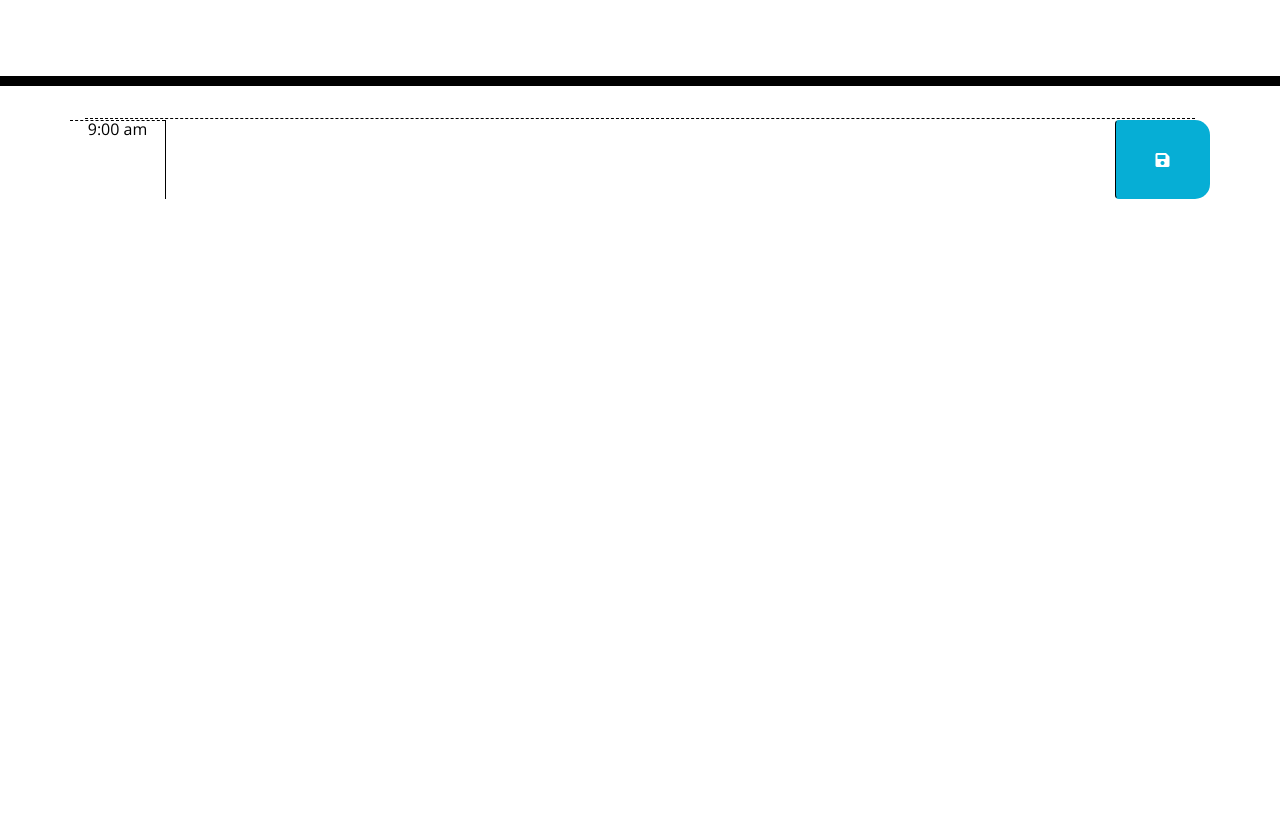
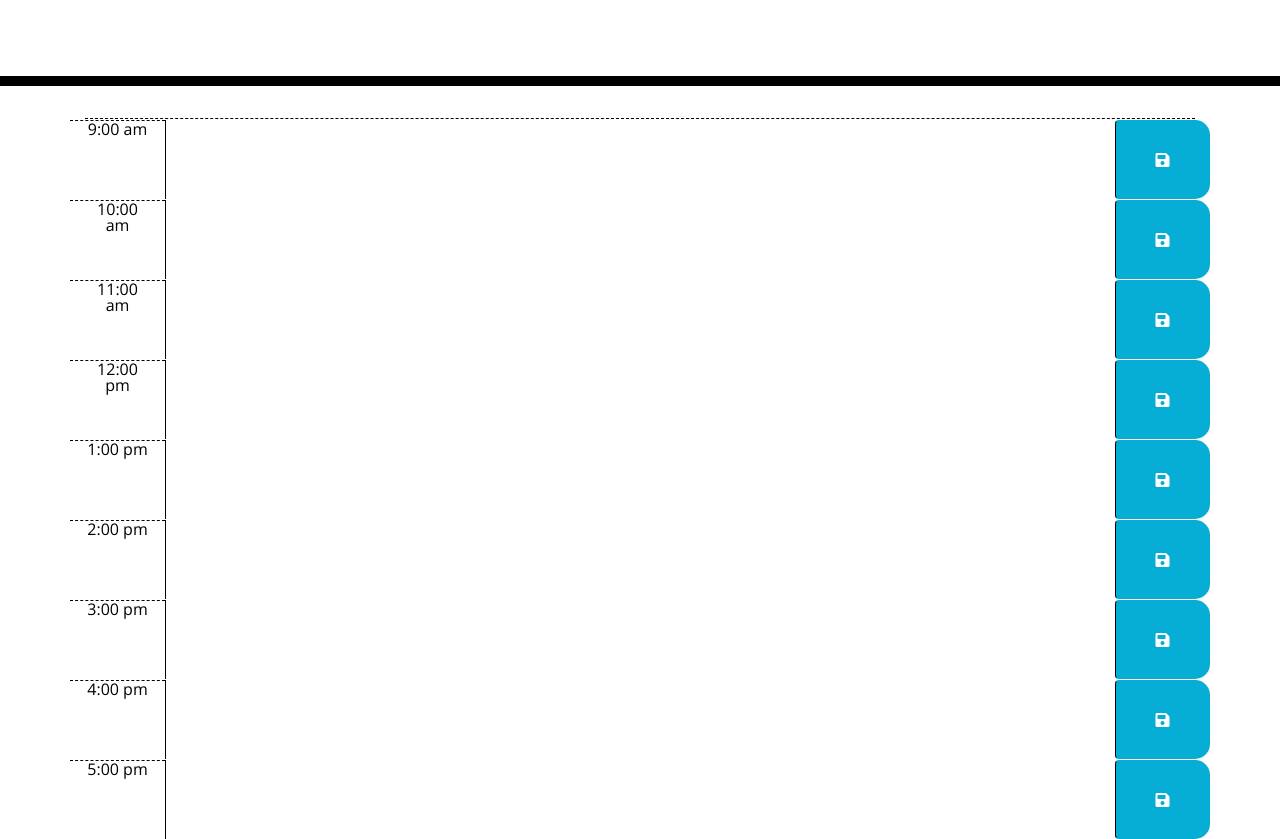
Before and after one commit to Darobinson20/dayz-off, a plain HTML site: page index.html in a window 1280 px wide. Shown: the part 182-1021 px from the top of the page. Before the commit the page ends 800 px from the top, so only its background shows below. Drawn offline with nearby package versions, Linux system fonts and the light colour scheme.

Commit message:
time slots 50%

```diff
--- a/index.html
+++ b/index.html
@@ -42,6 +42,54 @@
             <button class="btn saveBtn col-md-1"><i class="fas fa-save"></i></button>
     </div>
 
+    <div id="nine" class="row time-block">
+        <div class="col-md-1 hour">10:00 am</div>
+            <textarea class="col-md-10 description"></textarea>
+            <button class="btn saveBtn col-md-1"><i class="fas fa-save"></i></button>
+    </div>
+
+    <div id="nine" class="row time-block">
+        <div class="col-md-1 hour">11:00 am</div>
+            <textarea class="col-md-10 description"></textarea>
+            <button class="btn saveBtn col-md-1"><i class="fas fa-save"></i></button>
+    </div>
+
+    <div id="nine" class="row time-block">
+        <div class="col-md-1 hour">12:00 pm</div>
+            <textarea class="col-md-10 description"></textarea>
+            <button class="btn saveBtn col-md-1"><i class="fas fa-save"></i></button>
+    </div>
+
+    <div id="nine" class="row time-block">
+        <div class="col-md-1 hour">1:00 pm</div>
+            <textarea class="col-md-10 description"></textarea>
+            <button class="btn saveBtn col-md-1"><i class="fas fa-save"></i></button>
+    </div>
+
+    <div id="nine" class="row time-block">
+        <div class="col-md-1 hour">2:00 pm</div>
+            <textarea class="col-md-10 description"></textarea>
+            <button class="btn saveBtn col-md-1"><i class="fas fa-save"></i></button>
+    </div>
+
+    <div id="nine" class="row time-block">
+        <div class="col-md-1 hour">3:00 pm</div>
+            <textarea class="col-md-10 description"></textarea>
+            <button class="btn saveBtn col-md-1"><i class="fas fa-save"></i></button>
+    </div>
+
+    <div id="nine" class="row time-block">
+        <div class="col-md-1 hour">4:00 pm</div>
+            <textarea class="col-md-10 description"></textarea>
+            <button class="btn saveBtn col-md-1"><i class="fas fa-save"></i></button>
+    </div>
+
+    <div id="nine" class="row time-block">
+        <div class="col-md-1 hour">5:00 pm</div>
+            <textarea class="col-md-10 description"></textarea>
+            <button class="btn saveBtn col-md-1"><i class="fas fa-save"></i></button>
+    </div>
+
     <script src="https://code.jquery.com/jquery-3.4.1.min.js"></script>
     <script src="https://cdnjs.cloudflare.com/ajax/libs/moment.js/2.24.0/moment.min.js"></script>
   </body>
```
